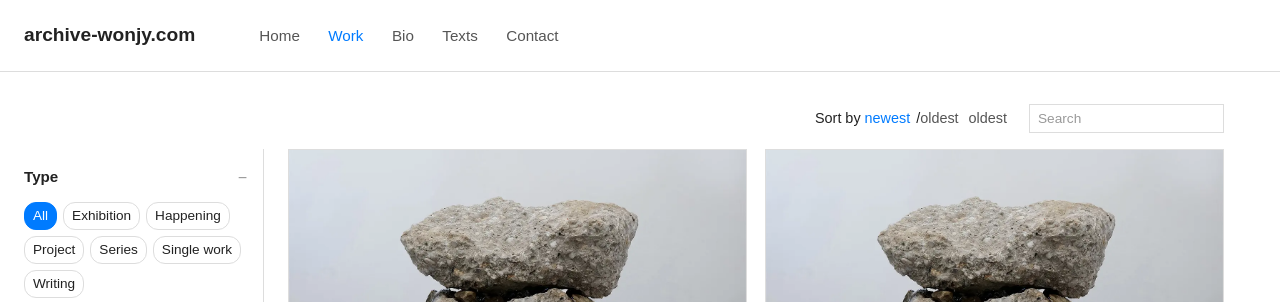
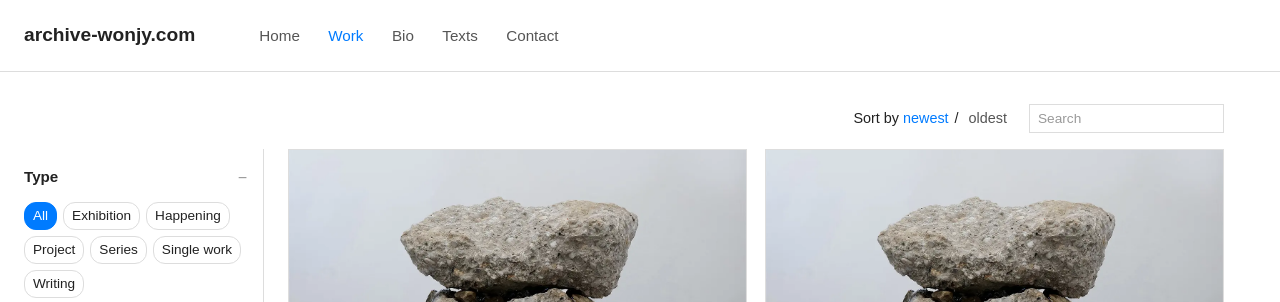
Before and after one commit to Won-Jy/archive-wonjy, a Jekyll site: the page built from work.html, in a window 1280 px wide. Shown: the top 302 px of the page. Built offline with Jekyll 4.4.1, drawn with Linux system fonts in a browser that asks for light colours.

Commit message:
Update work.html

```diff
--- a/work.html
+++ b/work.html
@@ -132,7 +132,7 @@ layout: none
   <main>
     <div class="topbar">
       <div class="sort">Sort by
-        <a href="#" data-sort="newest" class="active">newest</a><span class="separator">/</span><a href="#">oldest</a>
+        <a href="#" data-sort="newest" class="active">newest</a><span class="separator">/</span><a href="#"></a>
         <a href="#" data-sort="oldest">oldest</a>
       </div>
       <div class="search">
```
